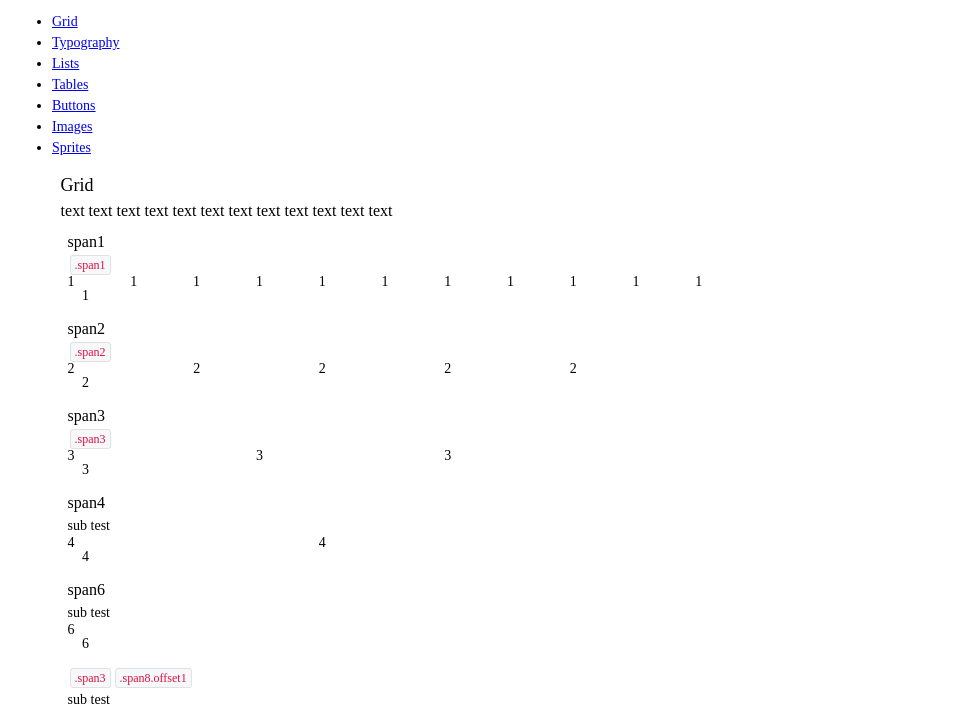
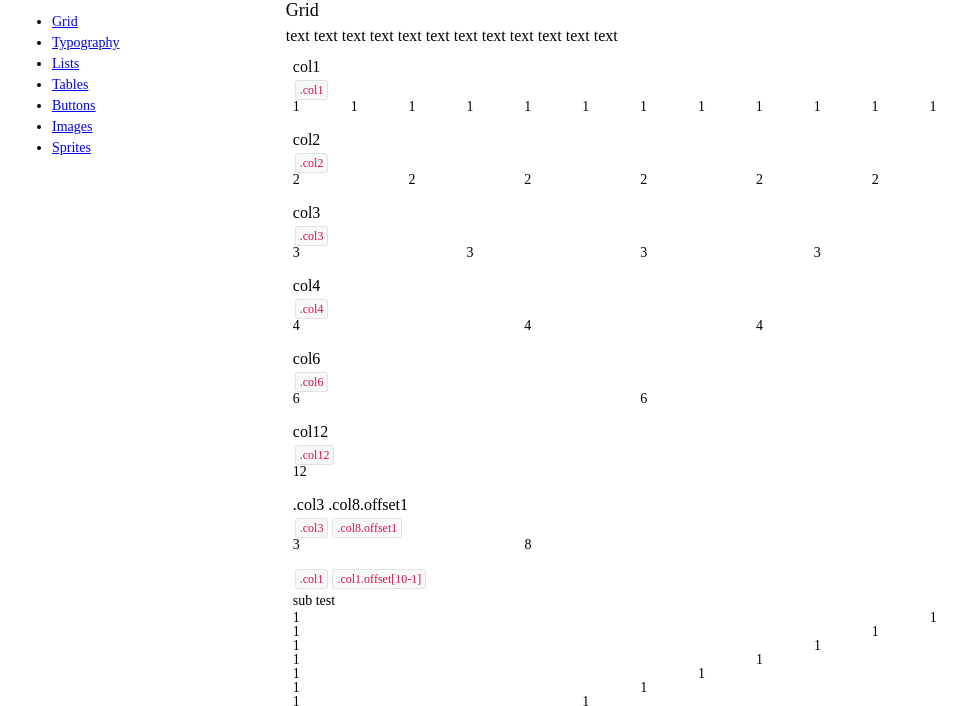
Before and after one commit to funnythingz/hackleberry, a plain HTML site: page scaffolding.html in a window 1280 px wide. Shown: the part 103-809 px from the top of the page, without its empty margins (129-1096 px from the left). Drawn offline with Linux system fonts and the light colour scheme.

Commit message:
GridSystem done!

```diff
--- a/sass/hackleberry/components/_all.scss
+++ b/sass/hackleberry/components/_all.scss
@@ -1,7 +1,7 @@
 // reset
 @import "unstyled";
 // grid
-@import "grid";
+@import "layout";
 // typography
 @import "typography";
 // lists
--- a/sass/hackleberry/components/_grid.scss
+++ /dev/null
@@ -1,7 +0,0 @@
-// grid
-@import "grid/unit";
-@import "grid/cassette";
-
-@import "grid/container";
-@import "grid/row";
-@import "grid/spacing";
--- /dev/null
+++ b/sass/hackleberry/components/_layout.scss
@@ -0,0 +1,8 @@
+// layout
+@import "layout/grid";
+
+@import "layout/unit";
+@import "layout/cassette";
+
+@import "layout/container";
+@import "layout/spacing";
--- a/sass/hackleberry/components/grid/_row.scss
+++ b/sass/hackleberry/components/layout/_grid.scss
@@ -1,6 +1,6 @@
 @for $i from 1 through $rowGridLength {
-  .#{$class_span}#{$i} {
-    @include span($i);
+  .#{$class_col}#{$i} {
+    @include col($i);
     @include floatLeft();
   }
 }
@@ -11,5 +11,5 @@
 }
 .#{$class_row} {
   @include legacy-pie-clearfix();
-  width: #{($rowBaseWidth + $rowBaseMargin)}#{$rowBaseUnit};
+  width: #{$rowBaseWidth}#{$rowBaseUnit};
 }
--- a/sass/hackleberry/functions/_all.scss
+++ b/sass/hackleberry/functions/_all.scss
@@ -1,9 +1,5 @@
-// rowの全体横幅
-@function getRowWidth(){
-  @return $rowBaseWidth + $rowBaseMargin;
+// colの最小横幅
+@function getColWidth($num:0){
+  $_col1Width: (($rowBaseWidth + $rowBaseMargin) - ($rowGridLength * $rowBaseMargin)) / $rowGridLength;
+  @return (($_col1Width * $num) + ($rowBaseMargin * $num)) - $rowBaseMargin;
 }
-
-// spanの最小横幅
-@function getSpanWidth(){
-  @return (getRowWidth() - ($rowBaseMargin * ($rowGridLength - 1))) / $rowGridLength;
-}
--- a/sass/hackleberry/mixins/classes/_all.scss
+++ b/sass/hackleberry/mixins/classes/_all.scss
@@ -1,4 +1,4 @@
-@import "grid";
+@import "layout";
 @import "typography";
 @import "lists";
 //@import "tables";
--- a/sass/hackleberry/mixins/classes/_grid.scss
+++ b/sass/hackleberry/mixins/classes/_layout.scss
@@ -8,13 +8,13 @@
   float: static#{$arg};
 }
 
-@mixin span($num:0, $arg:''){
-  width: #{(getSpanWidth() * $num) + ($rowBaseMargin * $num) - $rowBaseMargin}#{$rowBaseUnit}#{$arg};
+@mixin col($num:0, $arg:''){
+  width: #{getColWidth($num)}#{$rowBaseUnit}#{$arg};
   margin-left: #{$rowBaseMargin}#{$rowBaseUnit};
   &:first-child {
     margin-left: 0;
   }
 }
 @mixin offset($num:0, $arg:''){
-  margin-left: #{($rowBaseMargin + (getSpanWidth() * $num))}#{$rowBaseUnit}#{$arg};
+  margin-left: #{getColWidth($num) + ($rowBaseMargin * 2)}#{$rowBaseUnit}#{$arg};
 }
--- a/sass/hackleberry/themes/_hackleberry.scss
+++ b/sass/hackleberry/themes/_hackleberry.scss
@@ -60,7 +60,7 @@ $class_cassette: 'cassette';
 
 $class_container: 'container';
 $class_row: 'row';
-$class_span: 'span';
+$class_col: 'col';
 $class_offset: 'offset';
 $class_spacing: 'spacing';
 
--- a/scaffolding.html
+++ b/scaffolding.html
@@ -40,7 +40,7 @@
 
 <div class="container">
   <div class="row">
-    <div class="span3">
+    <div class="col3">
       <ul>
         <li><a href="#Grid">Grid</a></li>
         <li><a href="#Typography">Typography</a></li>
@@ -50,83 +50,146 @@
         <li><a href="#Images">Images</a></li>
         <li><a href="#Sprites">Sprites</a></li>
       </ul>
-    </div><!-- {* /.span4 *} -->
+    </div><!-- {* /.col4 *} -->
 
-    <div class="span9">
+    <div class="col9">
       <section class="unit" id="Grid">
         <div class="header page">
           <h1 class="lv1">Grid</h1>
           <p class="lead">text text text text text text text text text text text text</p>
         </div><!-- {* /.header.page *} -->
         <article class="cassette">
-          <h1 class="lv2">span1</h1>
+          <h1 class="lv2">col1</h1>
           <p class="text">
-            <code class="code">.span1</code>
+            <code class="code">.col1</code>
           </p>
           <div class="row">
-            <div class="span1">1</div>
-            <div class="span1">1</div>
-            <div class="span1">1</div>
-            <div class="span1">1</div>
-            <div class="span1">1</div>
-            <div class="span1">1</div>
-            <div class="span1">1</div>
-            <div class="span1">1</div>
-            <div class="span1">1</div>
-            <div class="span1">1</div>
-            <div class="span1">1</div>
-            <div class="span1">1</div>
+            <div class="col1">1</div>
+            <div class="col1">1</div>
+            <div class="col1">1</div>
+            <div class="col1">1</div>
+            <div class="col1">1</div>
+            <div class="col1">1</div>
+            <div class="col1">1</div>
+            <div class="col1">1</div>
+            <div class="col1">1</div>
+            <div class="col1">1</div>
+            <div class="col1">1</div>
+            <div class="col1">1</div>
           </div>
         </article>
         <article class="cassette">
-          <h1 class="lv2">span2</h1>
+          <h1 class="lv2">col2</h1>
           <p class="text">
-            <code class="code">.span2</code>
+            <code class="code">.col2</code>
           </p>
           <div class="row">
-            <div class="span2">2</div>
-            <div class="span2">2</div>
-            <div class="span2">2</div>
-            <div class="span2">2</div>
-            <div class="span2">2</div>
-            <div class="span2">2</div>
+            <div class="col2">2</div>
+            <div class="col2">2</div>
+            <div class="col2">2</div>
+            <div class="col2">2</div>
+            <div class="col2">2</div>
+            <div class="col2">2</div>
           </div>
         </article>
         <article class="cassette">
-          <h1 class="lv2">span3</h1>
+          <h1 class="lv2">col3</h1>
           <p class="text">
-            <code class="code">.span3</code>
+            <code class="code">.col3</code>
           </p>
           <div class="row">
-            <div class="span3">3</div>
-            <div class="span3">3</div>
-            <div class="span3">3</div>
-            <div class="span3">3</div>
+            <div class="col3">3</div>
+            <div class="col3">3</div>
+            <div class="col3">3</div>
+            <div class="col3">3</div>
           </div>
         </article>
         <article class="cassette">
-          <h1 class="lv2">span4</h1>
-          <p class="text">sub test</p>
+          <h1 class="lv2">col4</h1>
+          <p class="text">
+            <code class="code">.col4</code>
+          </p>
           <div class="row">
-            <div class="span4">4</div>
-            <div class="span4">4</div>
-            <div class="span4">4</div>
+            <div class="col4">4</div>
+            <div class="col4">4</div>
+            <div class="col4">4</div>
           </div>
         </article>
         <article class="cassette">
-          <h1 class="lv2">span6</h1>
-          <p class="text">sub test</p>
+          <h1 class="lv2">col6</h1>
+          <p class="text">
+            <code class="code">.col6</code>
+          </p>
           <div class="row">
-            <div class="span6">6</div>
-            <div class="span6">6</div>
+            <div class="col6">6</div>
+            <div class="col6">6</div>
           </div>
         </article>
         <article class="cassette">
-          <h1 class="lv2"><code class="code">.span3</code><code class="code">.span8.offset1</code></h1>
+          <h1 class="lv2">col12</h1>
+          <p class="text">
+            <code class="code">.col12</code>
+          </p>
+          <div class="row">
+            <div class="col12">12</div>
+          </div>
+        </article>
+        <article class="cassette">
+          <h1 class="lv2">.col3 .col8.offset1</h1>
+          <p class="text">
+            <code class="code">.col3</code><code class="code">.col8.offset1</code>
+          </p>
+          <div class="row">
+            <div class="col3">3</div>
+            <div class="col8 offset1">8</div>
+          </div>
+        </article>
+        <article class="cassette">
+          <h1 class="lv2"><code class="code">.col1</code><code class="code">.col1.offset[10-1]</code></h1>
           <p class="text">sub test</p>
           <div class="row">
-            <div class="span3">3</div>
-            <div class="span8 offset1">8</div>
+            <div class="col1">1</div>
+            <div class="col1 offset10">1</div>
+          </div>
+          <div class="row">
+            <div class="col1">1</div>
+            <div class="col1 offset9">1</div>
+          </div>
+          <div class="row">
+            <div class="col1">1</div>
+            <div class="col1 offset8">1</div>
+          </div>
+          <div class="row">
+            <div class="col1">1</div>
+            <div class="col1 offset7">1</div>
+          </div>
+          <div class="row">
+            <div class="col1">1</div>
+            <div class="col1 offset6">1</div>
+          </div>
+          <div class="row">
+            <div class="col1">1</div>
+            <div class="col1 offset5">1</div>
+          </div>
+          <div class="row">
+            <div class="col1">1</div>
+            <div class="col1 offset4">1</div>
+          </div>
+          <div class="row">
+            <div class="col1">1</div>
+            <div class="col1 offset3">1</div>
+          </div>
+          <div class="row">
+            <div class="col1">1</div>
+            <div class="col1 offset2">1</div>
+          </div>
+          <div class="row">
+            <div class="col1">1</div>
+            <div class="col1 offset1">1</div>
+          </div>
+          <div class="row">
+            <div class="col1">1</div>
+            <div class="col1">1</div>
           </div>
         </article>
       </section><!-- {* /#Grid *} -->
@@ -305,7 +368,7 @@
           </dl>
         </article>
       </section><!-- {* /#Lists *} -->
-    </div><!-- {* /.span9 *} -->
+    </div><!-- {* /.col9 *} -->
   </div><!-- {* /.row *} -->
 </div><!-- {* /.container *} -->
 
```
Also changed, not shown: css/hackleberry.css, css_debug/hackleberry.css, sass/hackleberry/components/layout/_cassette.scss (renamed from sass/hackleberry/components/grid/_cassette.scss), sass/hackleberry/components/layout/_container.scss (renamed from sass/hackleberry/components/grid/_container.scss), sass/hackleberry/components/layout/_spacing.scss (renamed from sass/hackleberry/components/grid/_spacing.scss), sass/hackleberry/components/layout/_unit.scss (renamed from sass/hackleberry/components/grid/_unit.scss).
